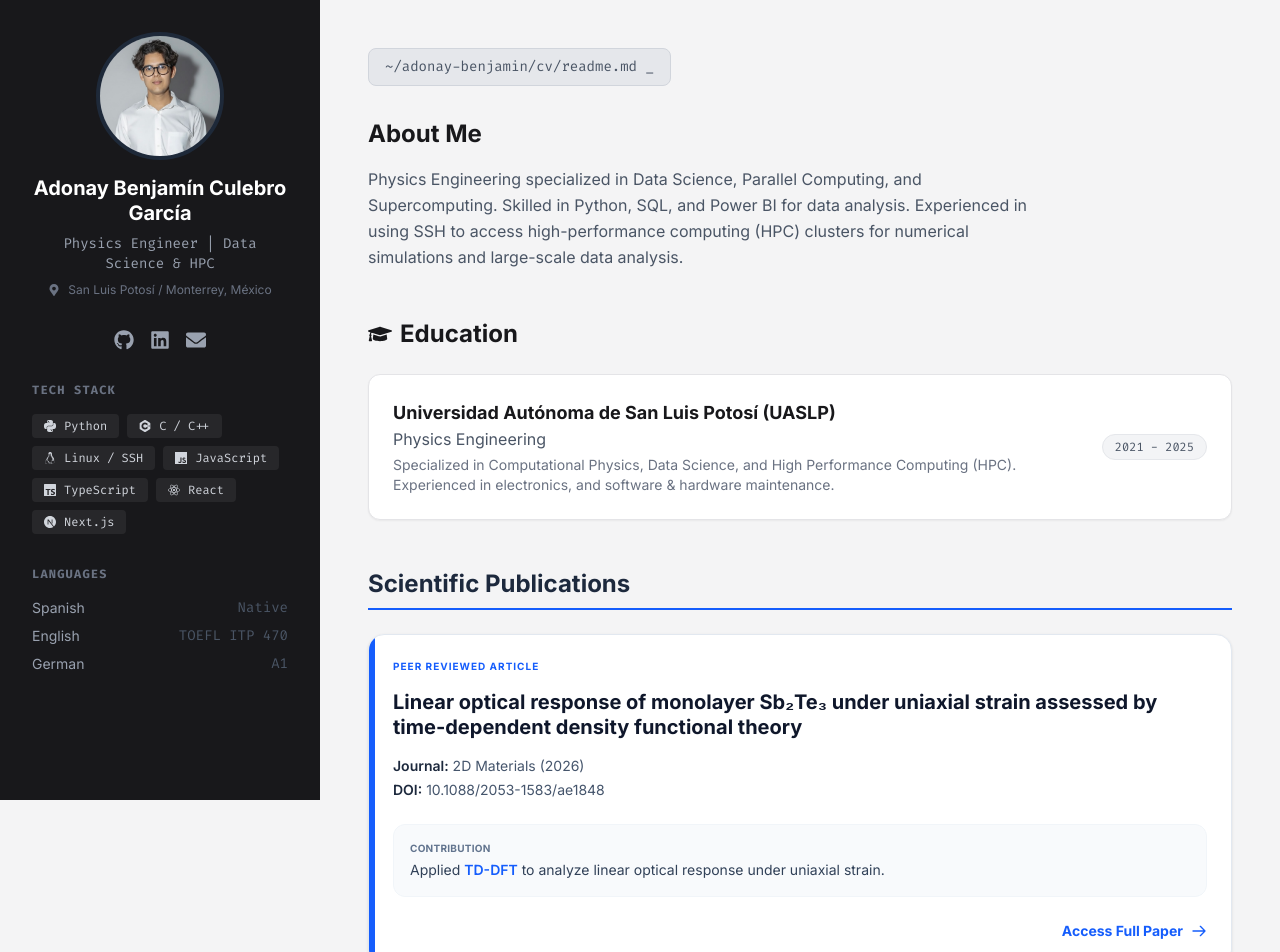
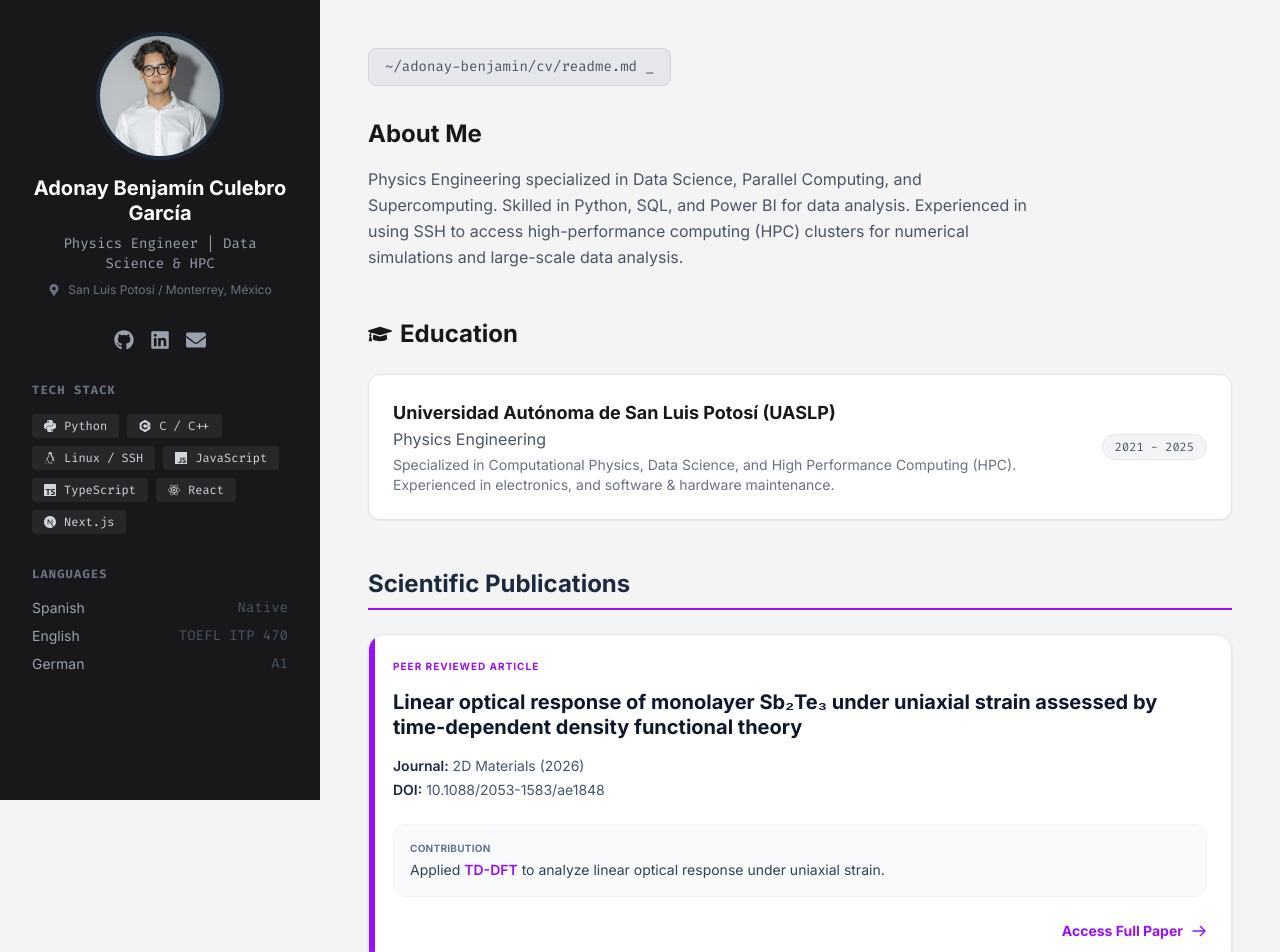
Before and after one commit to SaysBen/mi-portafolio, a Next.js app: page / in a window 1280 px wide. Shown: the top 952 px of the page. Built offline with nearby package versions, Linux system fonts and the light colour scheme.

Commit message:
style: change accent color to purple for publications

```diff
--- a/app/page.tsx
+++ b/app/page.tsx
@@ -179,25 +179,25 @@ export default function Home() {
           </div>
         </section>
 
-  {/* Scientific Publications */}
+{/* Scientific Publications */}
 <section className="mt-12 mb-10">
-  {/* Título con estilo idéntico a Education/Experience */}
-  <h2 className="text-2xl font-bold border-b-2 border-blue-600 pb-2 mb-6 text-slate-800 dark:text-white">
+
+  <h2 className="text-2xl font-bold border-b-2 border-purple-600 pb-2 mb-6 text-slate-800 dark:text-white">
     Scientific Publications
   </h2>
 
-  {/* Tarjeta con fondo sincronizado (#18181b) y bordes perfectos */}
+
   <div className="group relative bg-white dark:bg-[#18181b] border border-slate-200 dark:border-slate-800 p-6 rounded-2xl shadow-sm hover:shadow-md transition-all duration-300 overflow-hidden">
 
-    {/* Línea lateral azul con redondeado corregido (rounded-l-2xl) */}
-    <div className="absolute left-0 top-0 bottom-0 w-1.5 bg-blue-600 rounded-l-2xl"></div>
+
+    <div className="absolute left-0 top-0 bottom-0 w-1.5 bg-purple-600 rounded-l-2xl"></div>
 
     <div className="flex flex-col gap-4">
-      <span className="text-[10px] font-bold uppercase tracking-widest text-blue-600 dark:text-blue-400">
-      Peer Reviewed Article
+      <span className="text-[10px] font-bold uppercase tracking-widest text-purple-600 dark:text-purple-400">
+        Peer Reviewed Article
       </span>
 
-      <h3 className="text-xl font-bold text-slate-900 dark:text-white leading-tight group-hover:text-blue-600 transition-colors">
+      <h3 className="text-xl font-bold text-slate-900 dark:text-white leading-tight group-hover:text-purple-600 transition-colors">
         Linear optical response of monolayer Sb₂Te₃ under uniaxial strain assessed by time-dependent density functional theory
       </h3>
 
@@ -209,7 +209,7 @@ export default function Home() {
       <div className="mt-2 bg-slate-50 dark:bg-slate-800/30 p-4 rounded-xl border border-slate-100 dark:border-slate-700/50">
         <p className="text-[10px] font-bold text-slate-500 uppercase mb-1 tracking-wide">Contribution</p>
         <p className="text-sm text-slate-700 dark:text-slate-300">
-          Applied <span className="text-blue-600 dark:text-blue-400 font-semibold">TD-DFT</span> to analyze linear optical response under uniaxial strain.
+          Applied <span className="text-purple-600 dark:text-purple-400 font-semibold">TD-DFT</span> to analyze linear optical response under uniaxial strain.
         </p>
       </div>
 
@@ -218,7 +218,7 @@ export default function Home() {
           href="https://doi.org/10.1088/2053-1583/ae1848"
           target="_blank"
           rel="noopener noreferrer"
-          className="group/btn flex items-center gap-2 text-blue-600 dark:text-blue-400 font-bold hover:underline text-sm transition-all"
+          className="group/btn flex items-center gap-2 text-purple-600 dark:text-purple-400 font-bold hover:underline text-sm transition-all"
         >
           Access Full Paper
           <svg className="w-4 h-4 group-hover/btn:translate-x-1 transition-transform" fill="none" stroke="currentColor" viewBox="0 0 24 24">
```
